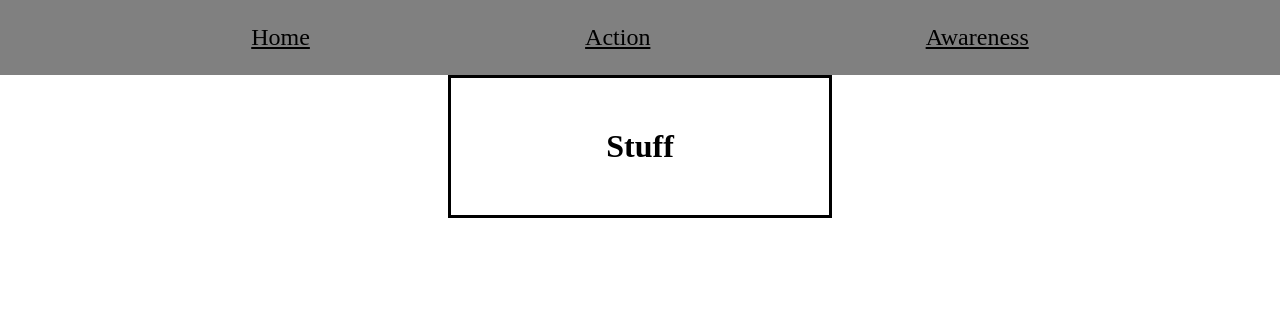
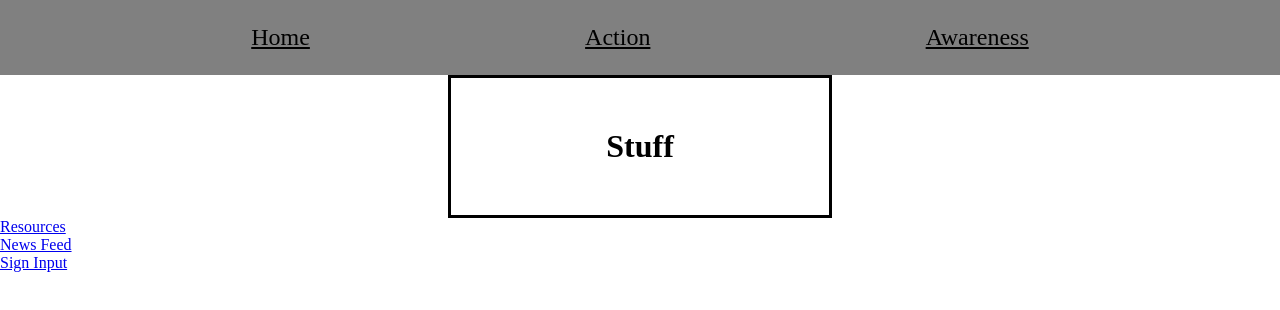
Before and after one commit to Rixvro/Coding-Compadres, a plain HTML site: page index.html in a window 1280 px wide. Drawn offline with Linux system fonts and the light colour scheme.

Commit message:
added footer and font awesome

```diff
--- a/css/stylesheet.css
+++ b/css/stylesheet.css
@@ -45,6 +45,13 @@ html,body{
     list-style: none;
 }
 
+/* Footer nav */
+footer{
+    display: grid;
+    grid-template-columns: auto 1fr auto;
+
+}
+
 /* Heading */
 h1 {
     border : 3px solid black;
--- a/index.html
+++ b/index.html
@@ -20,6 +20,16 @@
     <main>
         <h1>Stuff</h1>
     </main>
+
+    <footer>
+        <nav>
+            <ul>
+                <li><a href="#">Resources</a></li>
+                <li><a href="#">News Feed</a></li>
+                <li><a href="#">Sign Input</a></li>
+            </ul>
+        </nav>
+    </footer>
 
 
 
```
